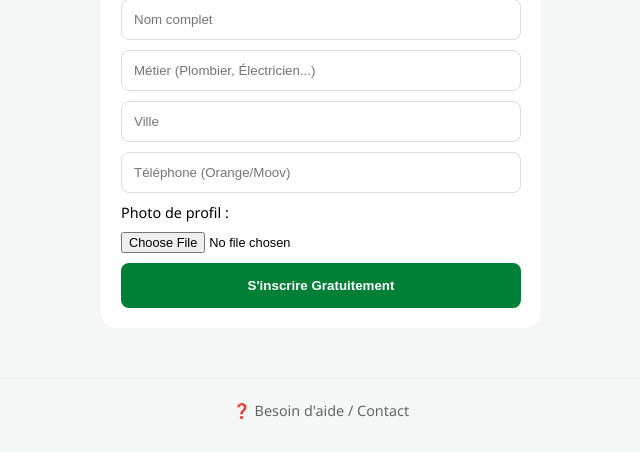
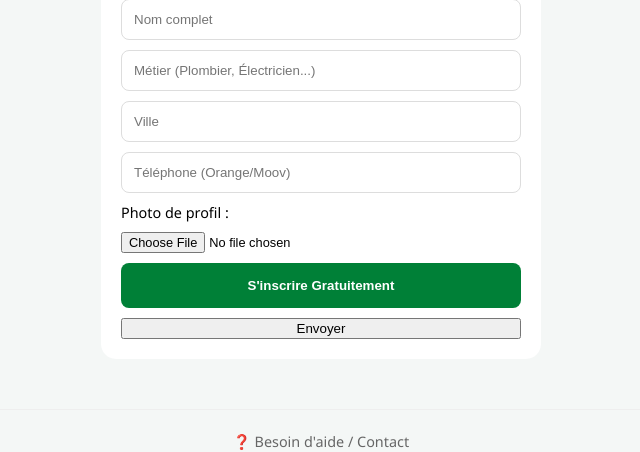
Before and after one commit to mahamadousampana2004-cyber/malipress-ml, a Flask app: page /espace-prestataire in a window 1280 px wide. Shown: the part 666-1118 px from the top of the page, without its empty margins (319-959 px from the left). Before the commit the page ends 1085 px from the top, so only its background shows below. Run offline with Flask 3, Linux system fonts and the light colour scheme; data that the repository does not hold is empty.

Commit message:
Update index.html

```diff
--- a/projet/templates/index.html
+++ b/projet/templates/index.html
@@ -46,6 +46,8 @@
                 <label style="font-size: 0.9em;">Photo de profil :</label>
                 <input type="file" name="photo" style="font-size: 0.8em;">
                 <button type="submit" style="background: var(--vert); color: white; padding: 15px; border: none; border-radius: 8px; font-weight: bold; cursor: pointer;">S'inscrire Gratuitement</button>
+                <button type="submit">Envoyer</button>
+</form>
             </form>
 
         {% else %}
```
